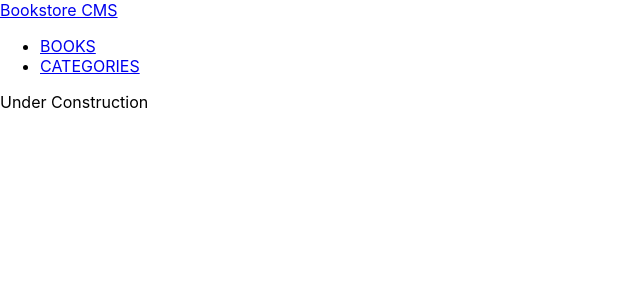
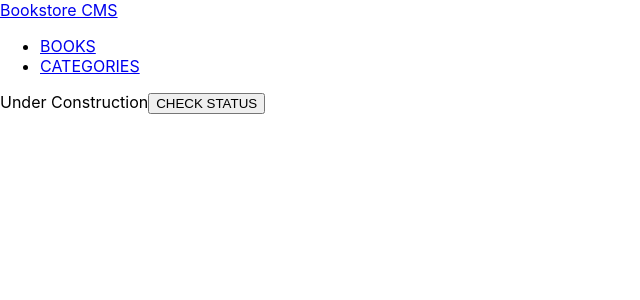
Before and after one commit to karanJ2212/the_bookstore_app, a React (Create React App) app: page /Category in a window 1280 px wide. Shown: the top 300 px of the page, without its empty margins (0-640 px from the left). Built offline with nearby package versions, Linux system fonts and the light colour scheme.

Commit message:
check status

```diff
--- a/src/components/Category/Category.js
+++ b/src/components/Category/Category.js
@@ -4,6 +4,7 @@ export default function Category() {
   return (
     <div>
       Under Construction
+      <button type="submit">CHECK STATUS</button>
     </div>
   );
 }
```
